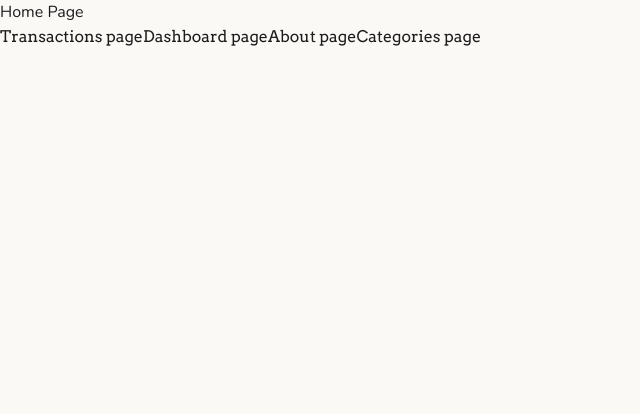
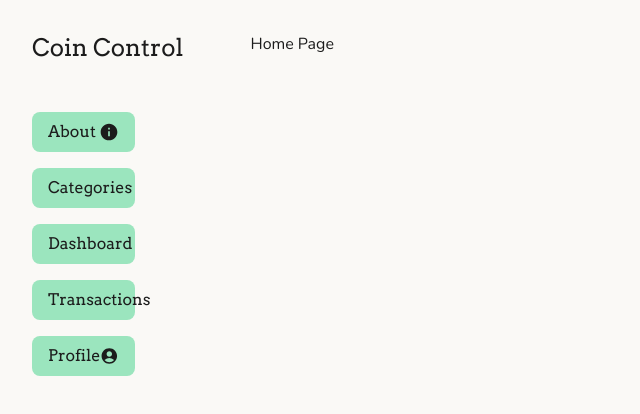
Before and after one commit to fczajka/coin-control, a Next.js app: page / in a window 1280 px wide. Shown: the top 414 px of the page, without its empty margins (0-640 px from the left). Built offline with nearby package versions, Linux system fonts and the light colour scheme.

Commit message:
Add sidebar

```diff
--- a/app/layout.tsx
+++ b/app/layout.tsx
@@ -1,6 +1,7 @@
 import type { Metadata } from 'next';
 import './globals.css';
 import { Arvo, Nunito } from 'next/font/google';
+import { Sidebar } from '@/components';
 
 const arvo = Arvo({
   variable: '--font-arvo',
@@ -27,9 +28,10 @@ export default function RootLayout({
   return (
     <html lang='en'>
       <body
-        className={`bg-off-white ${arvo.variable} ${nunito.variable} antialiased text-night`}
+        className={`flex bg-off-white ${arvo.variable} ${nunito.variable} antialiased text-night`}
       >
-        {children}
+        <Sidebar />
+        <div className='p-8'>{children}</div>
       </body>
     </html>
   );
--- a/app/page.tsx
+++ b/app/page.tsx
@@ -1,21 +1,7 @@
-import Link from 'next/link';
-
 export default function Home() {
   return (
     <div>
       <h1 className='font-default'>Home Page</h1>
-      <Link className='font-headline' href='/transactions'>
-        Transactions page
-      </Link>
-      <Link className='font-headline' href='/dashboard'>
-        Dashboard page
-      </Link>
-      <Link className='font-headline' href='/about'>
-        About page
-      </Link>
-      <Link className='font-headline' href='/categories'>
-        Categories page
-      </Link>
     </div>
   );
 }
--- /dev/null
+++ b/components/index.ts
@@ -0,0 +1,3 @@
+import Sidebar from './sidebar';
+
+export { Sidebar };
--- /dev/null
+++ b/components/sidebar/content.ts
@@ -0,0 +1,32 @@
+import { FaTags } from 'react-icons/fa';
+import { GrTransaction } from 'react-icons/gr';
+import { MdAccountCircle, MdDashboard } from 'react-icons/md';
+import { RiInformationFill } from 'react-icons/ri';
+
+export const sidebarLinks = [
+  {
+    href: '/about',
+    text: 'About',
+    Icon: RiInformationFill,
+  },
+  {
+    href: '/categories',
+    text: 'Categories',
+    Icon: FaTags,
+  },
+  {
+    href: '/dashboard',
+    text: 'Dashboard',
+    Icon: MdDashboard,
+  },
+  {
+    href: '/transactions',
+    text: 'Transactions',
+    Icon: GrTransaction,
+  },
+  {
+    href: '/profile',
+    text: 'Profile',
+    Icon: MdAccountCircle,
+  },
+];
--- /dev/null
+++ b/components/sidebar/index.tsx
@@ -0,0 +1,15 @@
+import { sidebarLinks } from './content';
+import SidebarLink from './sidebarLink';
+
+export default function Sidebar() {
+  return (
+    <div className='basis-1/6 p-8'>
+      <h1 className='font-headline text-2xl mb-12'>Coin Control</h1>
+      <div className='w-2/3 flex flex-col gap-4'>
+        {sidebarLinks.map((link) => (
+          <SidebarLink key={link.href} {...link} />
+        ))}
+      </div>
+    </div>
+  );
+}
--- /dev/null
+++ b/components/sidebar/sidebarLink/index.tsx
@@ -0,0 +1,13 @@
+import Link from 'next/link';
+import type { SidebarLinkProps } from './interface';
+
+export default function SidebarLink({ href, text, Icon }: SidebarLinkProps) {
+  return (
+    <Link
+      className='font-headline flex justify-between items-center bg-seafoam rounded-lg px-4 py-2'
+      href={href}
+    >
+      {text} <Icon className='w-5 h-5' />
+    </Link>
+  );
+}
--- /dev/null
+++ b/components/sidebar/sidebarLink/interface.ts
@@ -0,0 +1,7 @@
+import type { IconType } from 'react-icons';
+
+export interface SidebarLinkProps {
+  href: string;
+  text: string;
+  Icon: IconType;
+}
--- a/package.json
+++ b/package.json
@@ -14,7 +14,8 @@
     "next": "15.1.2",
     "prettier": "^3.4.2",
     "react": "^19.0.0",
-    "react-dom": "^19.0.0"
+    "react-dom": "^19.0.0",
+    "react-icons": "^5.4.0"
   },
   "devDependencies": {
     "@eslint/eslintrc": "^3",
--- a/tailwind.config.ts
+++ b/tailwind.config.ts
@@ -10,8 +10,8 @@ export default {
     extend: {
       colors: {
         'off-white': '#FAF9F6',
-        seafoam: '##9BE5BE',
-        sunset: '##9BE5BE',
+        seafoam: '#9BE5BE',
+        sunset: '#F1C685',
         lavender: '#BA9CD6',
         night: '#1C1C1C',
       },
--- a/tsconfig.json
+++ b/tsconfig.json
@@ -19,7 +19,8 @@
       }
     ],
     "paths": {
-      "@/*": ["./*"]
+      "@/*": ["./*"],
+      "@/components": ["./components"]
     }
   },
   "include": [
```
Also changed, not shown: 1 other file (tests, documents, lock files or other folders).
